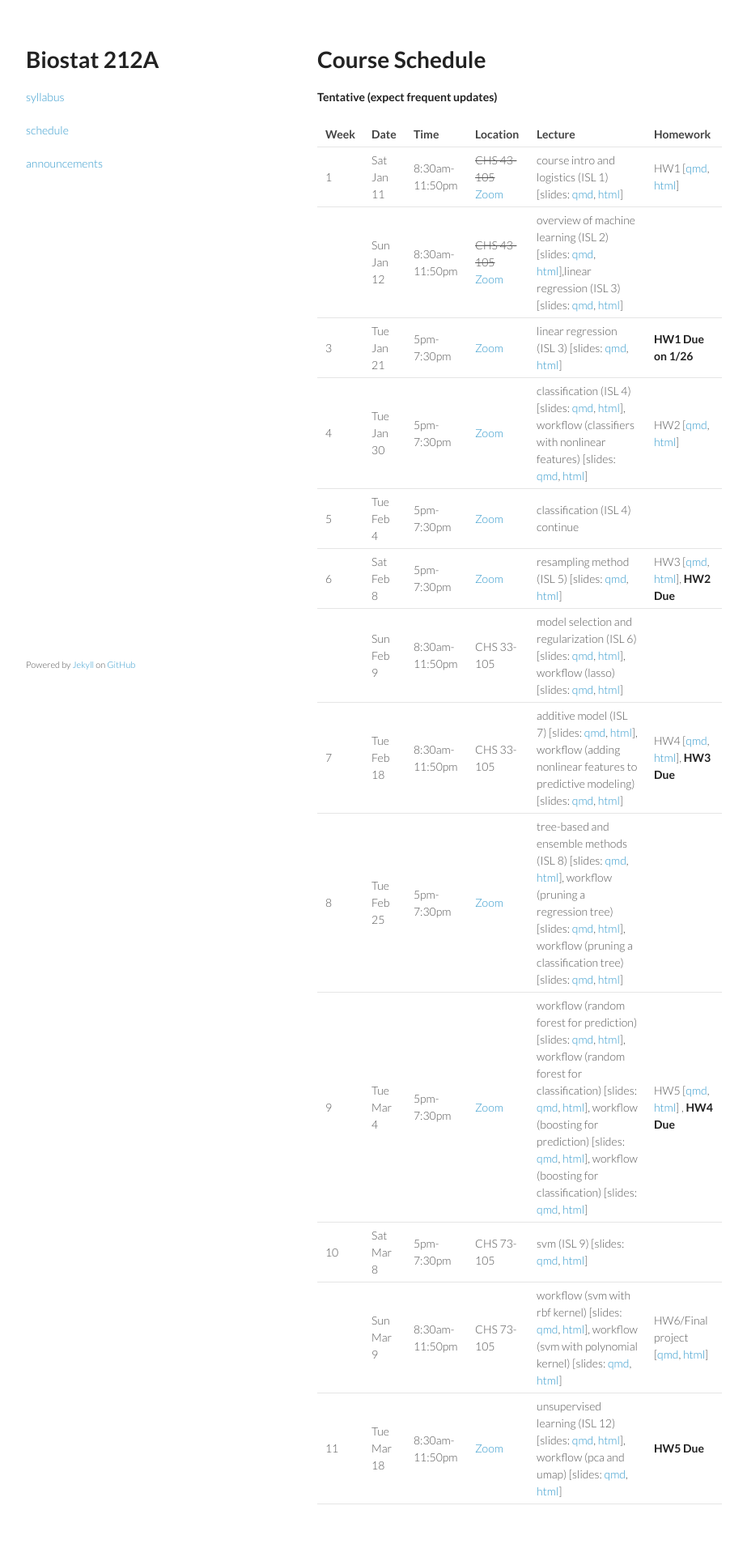
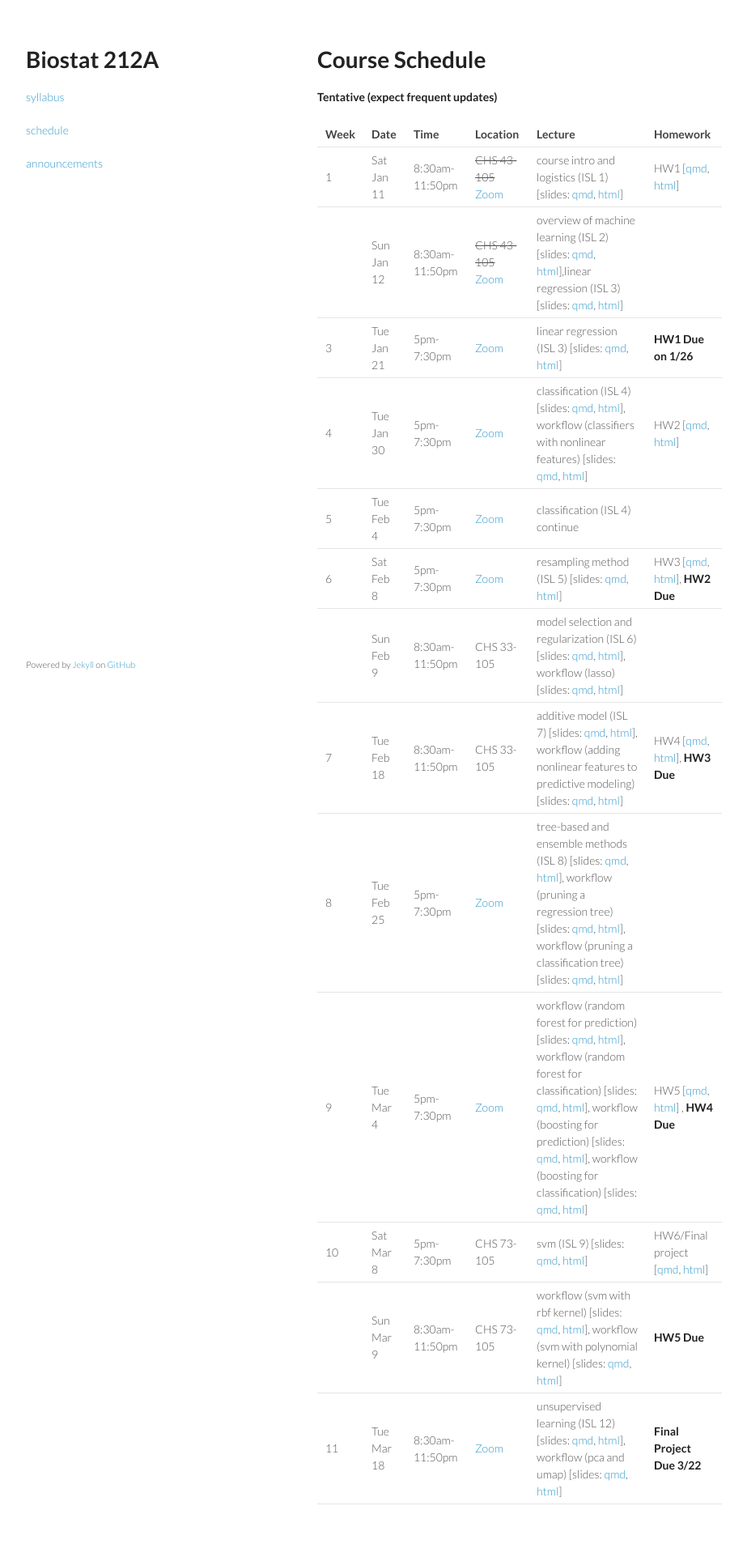
Before and after one commit to ucla-biostat-212a/2025winter, a Jekyll site: the page built from schedule/schedule.md, in a window 1280 px wide. Shown: the whole page at 81% size, without its empty margins (178-1101 px from the left). Built offline with Jekyll 4.4.1, drawn with Linux system fonts in a browser that asks for light colours.

Commit message:
revise schedule

```diff
--- a/schedule/schedule.md
+++ b/schedule/schedule.md
@@ -21,6 +21,6 @@ subtitle: Statistical Learning A
 | 7    | Tue Feb 18 | 8:30am-11:50pm | CHS 33-105                                                | additive model (ISL 7) \[slides: [qmd](https://raw.githubusercontent.com/ucla-biostat-212a/2025winter/master/slides/07-nonlinear/nonlinear.qmd), [html](../slides/07-nonlinear/nonlinear.html)\], workflow (adding nonlinear features to predictive modeling) \[slides: [qmd](https://raw.githubusercontent.com/ucla-biostat-212a/2025winter/master/slides/07-nonlinear/workflow_bs.qmd), [html](../slides/07-nonlinear/workflow_bs.html)\]                                                                                                                                                                                                                                                                                                                                                                                                                                                                      | HW4 \[[qmd](https://raw.githubusercontent.com/ucla-biostat-212a/2025winter/master/hw/hw4/hw4.qmd), [html](../hw/hw4/hw4.html)\], **HW3 Due**  |
 | 8    | Tue Feb 25 | 5pm-7:30pm     | [Zoom](https://ucla.zoom.us/j/95442296743)                | tree-based and ensemble methods (ISL 8) \[slides: [qmd](https://raw.githubusercontent.com/ucla-biostat-212a/2025winter/master/slides/08-tree/tree.qmd), [html](../slides/08-tree/tree.html)\], workflow (pruning a regression tree) \[slides: [qmd](https://raw.githubusercontent.com/ucla-biostat-212a/2025winter/master/slides/08-tree/workflow_regtree.qmd), [html](../slides/08-tree/workflow_regtree.html)\], workflow (pruning a classification tree) \[slides: [qmd](https://raw.githubusercontent.com/ucla-biostat-212a/2025winter/master/slides/08-tree/workflow_classtree.qmd), [html](../slides/08-tree/workflow_classtree.html)\]                                                                                                                                                                                                                                                                    |                                                                                                                                               |
 | 9    | Tue Mar 4  | 5pm-7:30pm     | [Zoom](https://ucla.zoom.us/j/95442296743)                | workflow (random forest for prediction) \[slides: [qmd](https://raw.githubusercontent.com/ucla-biostat-212a/2025winter/master/slides/08-tree/workflow_rf_reg.qmd), [html](../slides/08-tree/workflow_rf_reg.html)\], workflow (random forest for classification) \[slides: [qmd](https://raw.githubusercontent.com/ucla-biostat-212a/2025winter/master/slides/08-tree/workflow_rf_class.qmd), [html](../slides/08-tree/workflow_rf_class.html)\], workflow (boosting for prediction) \[slides: [qmd](https://raw.githubusercontent.com/ucla-biostat-212a/2025winter/master/slides/08-tree/workflow_boosting_reg.qmd), [html](../slides/08-tree/workflow_boosting_reg.html)\], workflow (boosting for classification) \[slides: [qmd](https://raw.githubusercontent.com/ucla-biostat-212a/2025winter/master/slides/08-tree/workflow_boosting_class.qmd), [html](../slides/08-tree/workflow_boosting_class.html)\] | HW5 \[[qmd](https://raw.githubusercontent.com/ucla-biostat-212a/2025winter/master/hw/hw5/hw5.qmd), [html](../hw/hw5/hw5.html)\] , **HW4 Due** |
-| 10   | Sat Mar 8  | 5pm-7:30pm     | CHS 73-105                                                | svm (ISL 9) \[slides: [qmd](https://raw.githubusercontent.com/ucla-biostat-212a/2025winter/master/slides/09-svm/svm.qmd), [html](../slides/09-svm/svm.html)\]                                                                                                                                                                                                                                                                                                                                                                                                                                                                                                                                                                                                                                                                                                                                                    |                                                                                                                                               |
-|      | Sun Mar 9  | 8:30am-11:50pm | CHS 73-105                                                | workflow (svm with rbf kernel) \[slides: [qmd](https://raw.githubusercontent.com/ucla-biostat-212a/2025winter/master/slides/09-svm/workflow_svmrbf_heart.qmd), [html](../slides/09-svm/workflow_svmrbf_heart.html)\], workflow (svm with polynomial kernel) \[slides: [qmd](https://raw.githubusercontent.com/ucla-biostat-212a/2025winter/master/slides/09-svm/workflow_svmpoly_heart.qmd), [html](../slides/09-svm/workflow_svmpoly_heart.html)\]                                                                                                                                                                                                                                                                                                                                                                                                                                                              | HW6/Final project \[[qmd](https://raw.githubusercontent.com/ucla-biostat-212a/2025winter/master/hw/hw6/hw6.qmd), [html](../hw/hw6/hw6.html)\] |
-| 11   | Tue Mar 18 | 8:30am-11:50pm | [Zoom](https://ucla.zoom.us/j/95442296743)                | unsupervised learning (ISL 12) \[slides: [qmd](https://raw.githubusercontent.com/ucla-biostat-212a/2025winter/master/slides/10-unsupervised/unsupervised.qmd), [html](../slides/10-unsupervised/unsupervised.html)\], workflow (pca and umap) \[slides: [qmd](https://raw.githubusercontent.com/ucla-biostat-212a/2025winter/master/slides/10-unsupervised/workflow_pca.qmd), [html](../slides/10-unsupervised/workflow_pca.html)\]                                                                                                                                                                                                                                                                                                                                                                                                                                                                              | **HW5 Due**                                                                                                                                   |
+| 10   | Sat Mar 8  | 5pm-7:30pm     | CHS 73-105                                                | svm (ISL 9) \[slides: [qmd](https://raw.githubusercontent.com/ucla-biostat-212a/2025winter/master/slides/09-svm/svm.qmd), [html](../slides/09-svm/svm.html)\]                                                                                                                                                                                                                                                                                                                                                                                                                                                                                                                                                                                                                                                                                                                                                    | HW6/Final project \[[qmd](https://raw.githubusercontent.com/ucla-biostat-212a/2025winter/master/hw/hw6/hw6.qmd), [html](../hw/hw6/hw6.html)\] |
+|      | Sun Mar 9  | 8:30am-11:50pm | CHS 73-105                                                | workflow (svm with rbf kernel) \[slides: [qmd](https://raw.githubusercontent.com/ucla-biostat-212a/2025winter/master/slides/09-svm/workflow_svmrbf_heart.qmd), [html](../slides/09-svm/workflow_svmrbf_heart.html)\], workflow (svm with polynomial kernel) \[slides: [qmd](https://raw.githubusercontent.com/ucla-biostat-212a/2025winter/master/slides/09-svm/workflow_svmpoly_heart.qmd), [html](../slides/09-svm/workflow_svmpoly_heart.html)\]                                                                                                                                                                                                                                                                                                                                                                                                                                                              | **HW5 Due**                                                                                                                                   |
+| 11   | Tue Mar 18 | 8:30am-11:50pm | [Zoom](https://ucla.zoom.us/j/95442296743)                | unsupervised learning (ISL 12) \[slides: [qmd](https://raw.githubusercontent.com/ucla-biostat-212a/2025winter/master/slides/10-unsupervised/unsupervised.qmd), [html](../slides/10-unsupervised/unsupervised.html)\], workflow (pca and umap) \[slides: [qmd](https://raw.githubusercontent.com/ucla-biostat-212a/2025winter/master/slides/10-unsupervised/workflow_pca.qmd), [html](../slides/10-unsupervised/workflow_pca.html)\]                                                                                                                                                                                                                                                                                                                                                                                                                                                                              | **Final Project Due 3/22**                                                                                                                    |
```
